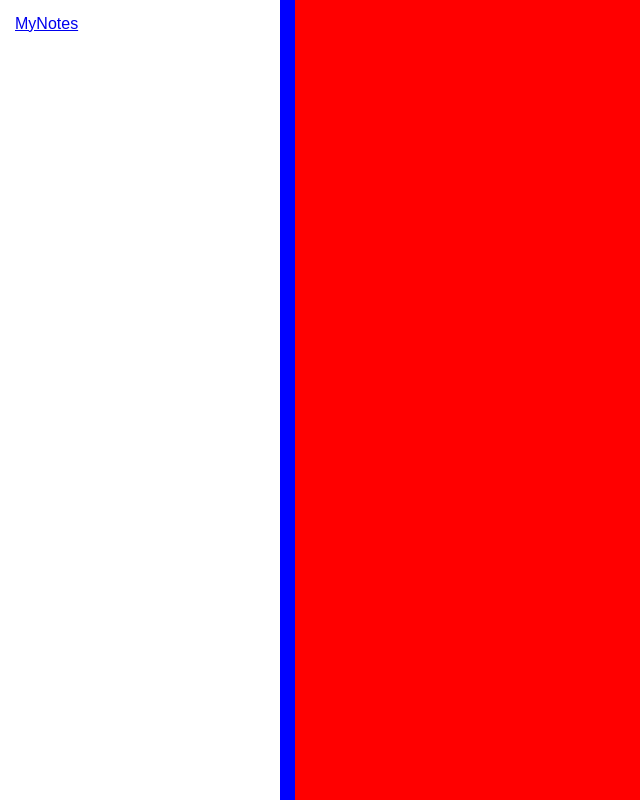
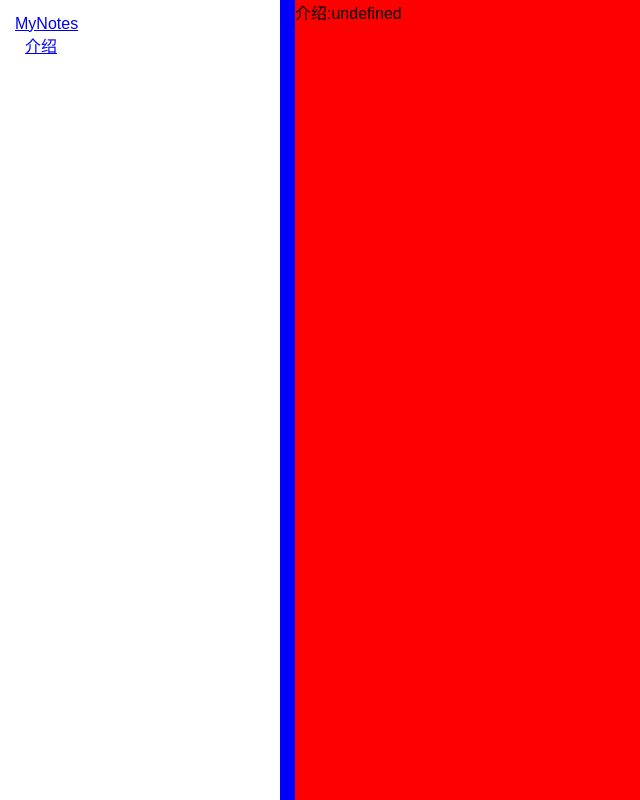
Before and after one commit to wangweijia/MyNotes, a React (Create React App) app: page /home/home/recommend in a window 1280 px wide. Shown: the whole page, without its empty margins (0-640 px from the left). Built offline with nearby package versions, Linux system fonts and the light colour scheme.

Commit message:
创建介绍页面

```diff
--- /dev/null
+++ b/src/project/notes/home/recommend/Recommend.js
@@ -0,0 +1,11 @@
+import React, {Component} from 'react';
+
+export default class Recommend extends Component {
+    render() {
+        return (
+            <div style={{display: 'flex', flex: 1}}>
+                介绍:undefined
+            </div>
+        );
+    }
+}
--- a/src/project/src/ComponentRoutes.js
+++ b/src/project/src/ComponentRoutes.js
@@ -1,14 +1,20 @@
-import Home from '../notes/home/Home.js';
-
-export const myRoutes = [
-    {
-        name: "MyNotes",
-        path: "/myNotes",
-        component: Home,
-        level: 0,
-        exact: true,
-        haveChildern: false,
-        childern: [
-        ]
-    }
+import Home from '../notes/home/Home';
+import Recommend from '../notes/home/recommend/Recommend';
+export const myRoutes = [{
+name:"MyNotes",
+path:"/home",
+component:Home,
+level:0,
+exact:true,
+haveChildern:true,
+childern:[{
+name:"介绍",
+path:"/home/recommend",
+component:Recommend,
+level:1,
+exact:true,
+haveChildern:false,
+childern:[]
+},
 ]
+},]
```
Also changed, not shown: src/project/tools/src/notes.json (+1 -7 lines).
